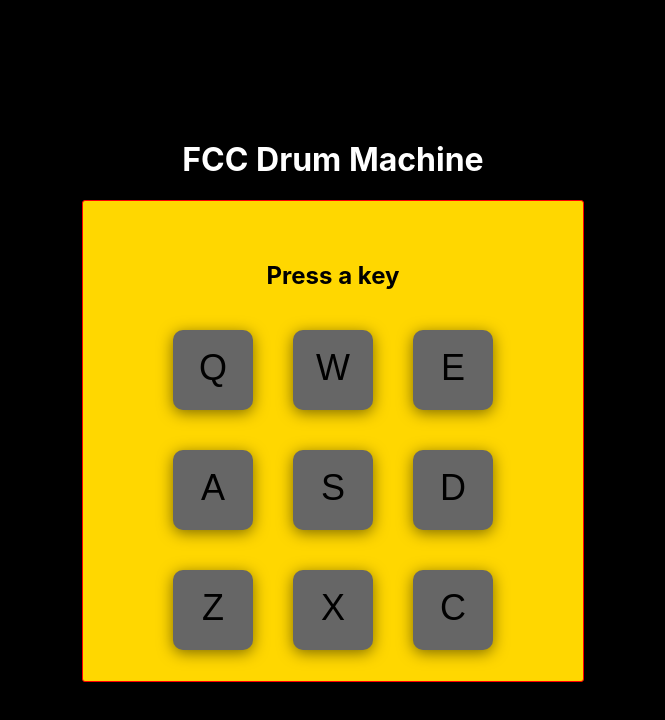
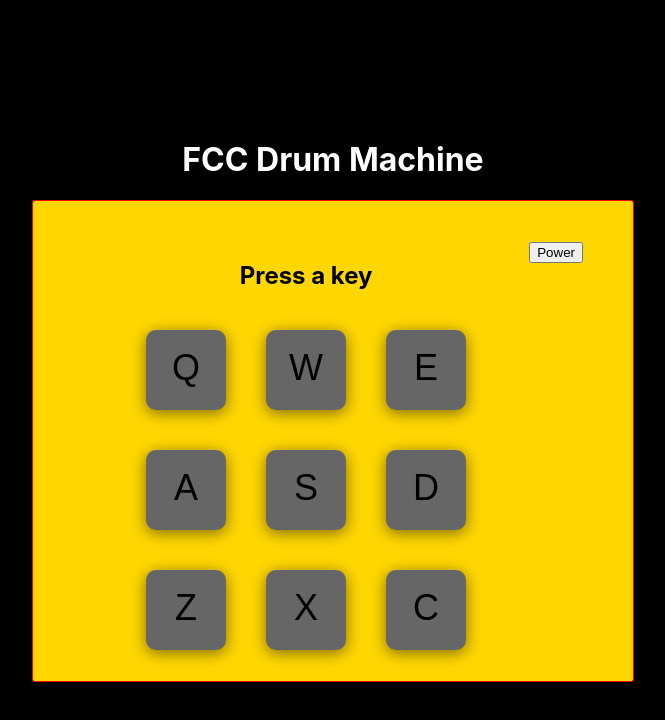
Before and after one commit to AlexFernando/drumsampleapp, a React (Create React App) app: page / in a window 1280 px wide. Shown: the top 720 px of the page, without its empty margins (307-972 px from the left). Built offline with nearby package versions, Linux system fonts and the light colour scheme.

Commit message:
adding control buttons

```diff
--- a/src/App.js
+++ b/src/App.js
@@ -9,7 +9,8 @@
 
   state = {
     sounds : [],
-    mydrumtype : 'Press a key'
+    mydrumtype : 'Press a key',
+    switch : true
   }
 
   componentDidMount() {
@@ -24,8 +25,14 @@
     })
   }
 
+  switchPower = () => {
+    this.setState({
+      switch: !this.state.switch
+    })
+  }
 
   render() {
+
     return (
 
       <div className="fullscreenDiv">
@@ -37,6 +44,8 @@
         sounds = {this.state.sounds}
         mydrumtype = {this.state.mydrumtype}
         updateDrumType={this.updateDrumType}
+        switchPower = {this.switchPower}
+        switchState = {this.state.switch}
       />
       </div>
 
--- a/src/componentes/Container.css
+++ b/src/componentes/Container.css
@@ -1,6 +1,6 @@
 .container {
-
-        width: 400px;
+        display: flex;
+        width: 500px;
         height: 400px;
         border-radius: 3px;
         border: 1px solid red;
--- a/src/componentes/Container.js
+++ b/src/componentes/Container.js
@@ -1,17 +1,22 @@
 import React, { Component } from 'react';
 import Paddrum from './Paddrum';
+import Controls from './Controls';
 import './Container.css';
+
 
 class Container extends Component {
 
     render() {
         return (
             <div className="container">
-                <h2 className="label">{this.props.mydrumtype}</h2>
                 <Paddrum
                     mydrumtype = {this.props.mydrumtype}
                     sounds = {this.props.sounds}
                     updateDrumType={this.props.updateDrumType}
+                    switchState = {this.props.switchState}
+                />
+                <Controls
+                    switchPower = {this.props.switchPower}
                 />
             </div>
          );
--- /dev/null
+++ b/src/componentes/Controls.js
@@ -0,0 +1,14 @@
+import React, { Component } from 'react'
+
+class Controls extends Component {
+    state = {  }
+    render() {
+        return (
+          <div>
+              <button onClick={this.props.switchPower} >Power</button>
+          </div>
+        );
+    }
+}
+
+export default Controls;
--- a/src/componentes/Paddrum.js
+++ b/src/componentes/Paddrum.js
@@ -8,6 +8,7 @@
         return (
 
             <div className="mydrumpad">
+                            <h2 className="label">{this.props.mydrumtype}</h2>
                 <ul className="singlepad">
                     {
                         Object.keys(this.props.sounds).map(sound => (
@@ -16,9 +17,11 @@
                                 info = {this.props.sounds[sound]}
                                 key = {sound}
                                 updateDrumType={this.props.updateDrumType}
+                                switchState = {this.props.switchState}
                             />
                         ))
                     }
+
                 </ul>
             </div>
          );
--- a/src/componentes/SinglePad.js
+++ b/src/componentes/SinglePad.js
@@ -37,7 +37,7 @@
 
             <div className="drum-pad" id={drumType} onClick={this.playPad}>
                                 <p>{keyLetter}</p>
-                    <audio
+                    <audio muted={`${this.props.switchState ? "" : "muted"}`}
                         id = {keyLetter}
                         src = {url}
                     />
```
